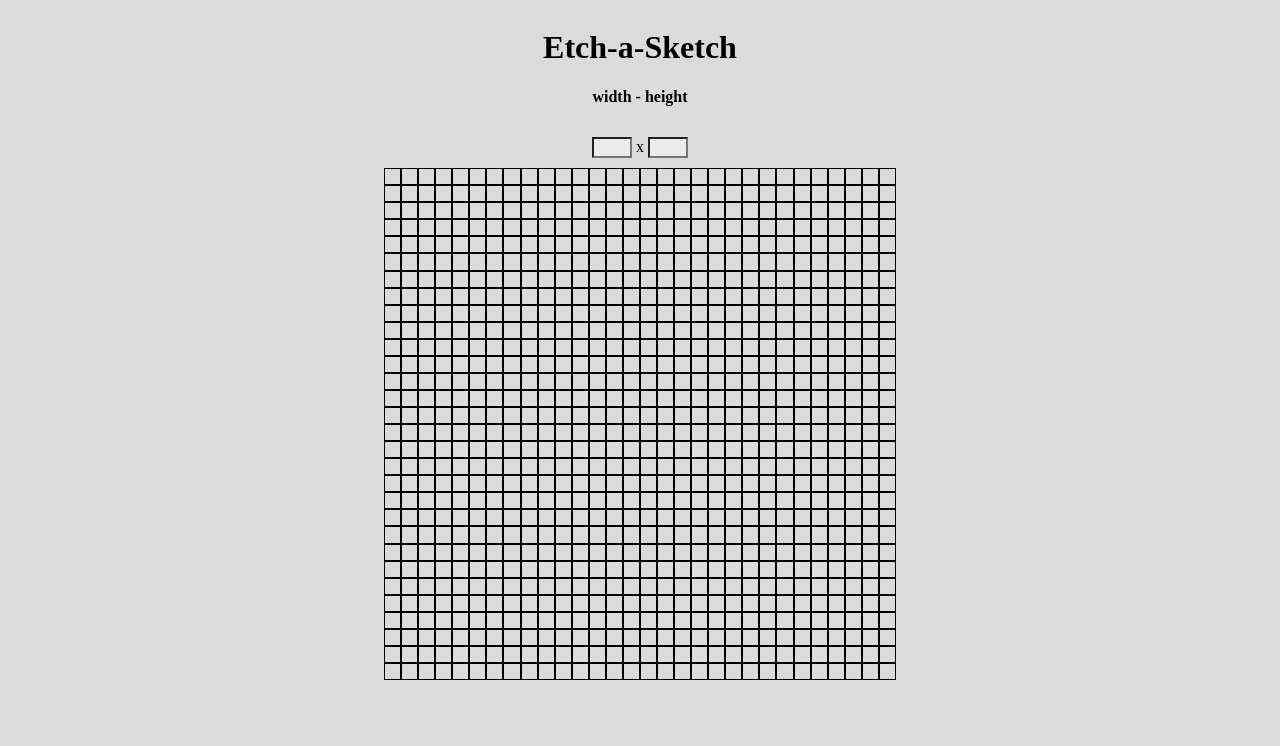
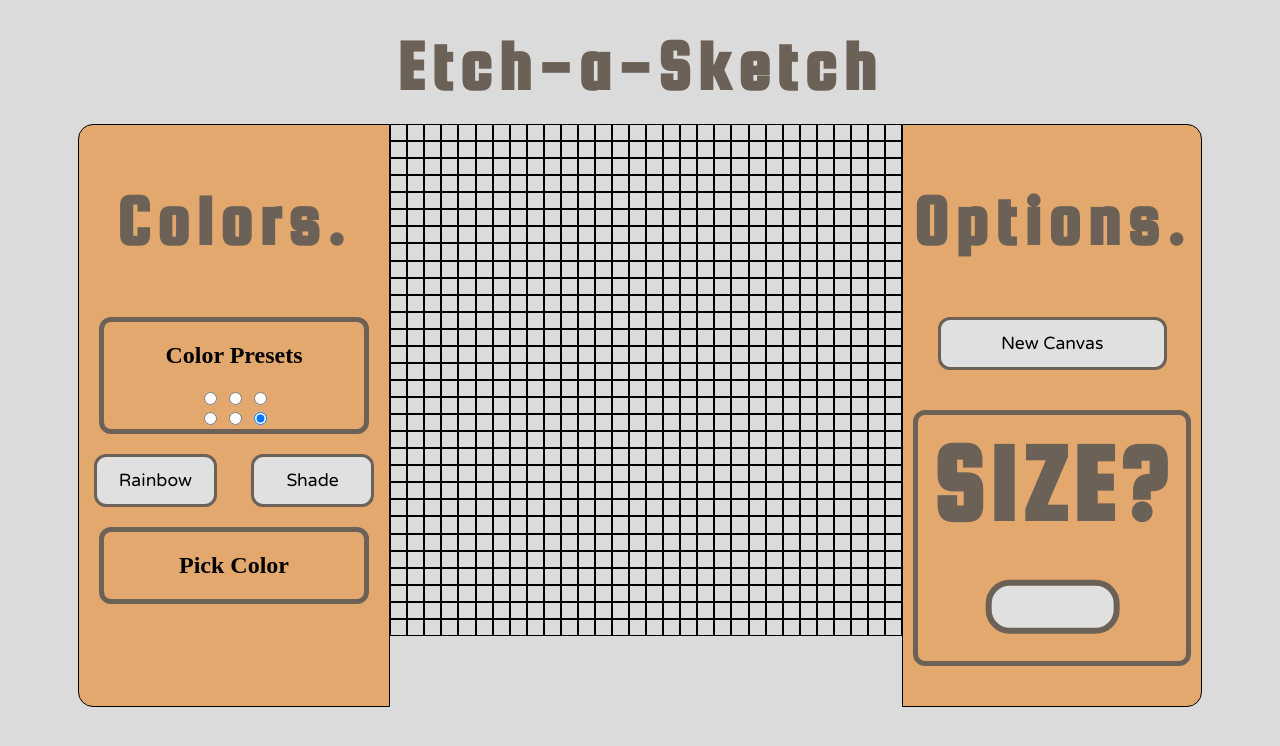
Before and after one commit to icebergHugger/etchASketch, a plain HTML site: page index.html in a window 1280 px wide. Drawn offline with Linux system fonts and the light colour scheme.

Commit message:
added UI

```diff
--- a/index.css
+++ b/index.css
@@ -1,31 +1,118 @@
 html{
   background-color: #dbdbdb;
 }
+
+.title{
+  font-family: "squada One", helvetica, serif;
+  font-size: 4.5em;
+  letter-spacing: 0.1em;
+  padding: 10px;
+  color: #6b6157;
+}
+
+.mainTitle{
+  padding: 0;
+  margin: 20px;
+}
+
+#main {
+  display: flex;
+  justify-content: center;
+}
+
+#colorBox {
+    border: 1px black solid;
+  border-top-left-radius: 15px;
+  border-bottom-left-radius: 15px;
+  text-align: center;
+  background-color: #e3a86d;
+}
+
+#optionBox{
+  border: 1px black solid;
+  border-top-right-radius: 15px;
+  border-bottom-right-radius: 15px;
+  text-align: center;
+  background-color: #e3a86d;
+}
+
+button {
+  height: 3em;
+  width: 13em;
+  border: 3px #6b6157 solid;
+  border-radius: 12px;
+  background-color: #e0e0e0;
+  transition: 0.2s;
+  outline: none;
+  font-family: "Varela Round", sans-serif;
+  font-size: 1.1em;
+  margin: 0px 15px;
+}
+
+.buttonWidth {
+  width: 7em;
+}
+
+button:hover {
+  transform: scale(1.1);
+}
+
+button:active {
+  transform: scale(1);
+}
+
+#sizeBox {
+  margin: 40px 10px;
+  border-radius: 12px;
+  border : 5px #6b6157 solid;
+  text-align: center;
+}
+
+#sizeBox h1 {
+  font-family: "squada One", helvetica, serif;
+  color: #6b6157;
+  font-size: 7em;
+  letter-spacing: 0.05em;
+  margin: 10px 0px 50px 0px;
+}
+
+#sizeBox input{
+  border: 3px #6b6157 solid;
+  border-radius: 12px;
+  background-color: #e0e0e0;
+  outline: none;
+  transform: scale(2);
+  height: 2em;
+  width: 5em;
+  margin-bottom: 25px;
+  padding-left: 20px;
+}
+
+.colorPresets{
+  border-radius: 12px;
+  border : 5px #6b6157 solid;
+  text-align: center;
+  margin: 20px;
+  display: flex;
+  flex-direction: column;
+}
+
+.colorPickerBox {
+  margin: 20px;
+  border-radius: 12px;
+  border : 5px #6b6157 solid;
+  text-align: center;
+}
+
 #container {
-  max-width : 40vw;
-  max-height : 40vh;
+  max-width : 30vw;
   min-width: 40vw;
-  min-height: 40vh;
-  margin: 0 auto;
 }
 
 #header {
   display: flex;
   align-items : center;
   flex-direction: column;
-}
-
-input{
-  width: 40px;
-  background-color: #ebebeb;
-}
-
-form {
-  margin: 10px;
-}
-
-h4{
-  margin-top: 0;
 }
 
 .row {
@@ -39,11 +126,3 @@ h4{
 .blue{
   background-color: blue;
 }
-
-.red{
-  background-color: red;
-}
-
-.green {
-  background-color: green;
-}
--- a/index.html
+++ b/index.html
@@ -2,21 +2,75 @@
 <html>
   <head lang="en">
     <title>Sketch</title>
+    <link href="https://fonts.googleapis.com/css?family=Squada+One|Varela+Round&display=swap"
+    rel="stylesheet">
     <link rel="stylesheet" href="index.css">
   </head>
   <body>
     <div id="header">
-      <h1>Etch-a-Sketch</h1>
-      <h4>width - height</h4>
-      <div class="sizeInput">
-        <form>
-          <input type="text" name="width">
-          <label>x</label>
-          <input type="text" name="height">
-        </form>
+      <h1 class="title mainTitle">Etch-a-Sketch</h1>
+    </div>
+    <div id="main">
+      <div id="colorBox">
+        <h1 class="title">Colors.</h2>
+        <div class="colorPresets">
+          <h2>Color Presets</h2>
+          <div id="colorRow_1">
+            <label class="radioContainer">
+              <input type="radio" checked="checked" name="color" value="blue"
+              style="background-color:blue">
+              <span class="checkmark"></span>
+            </label>
+            <label class="radioContainer">
+              <input type="radio" checked="checked" name="color" value="red"
+              style="background-color:red">
+              <span class="checkmark"></span>
+            </label>
+            <label class="radioContainer">
+              <input type="radio" checked="checked" name="color" value="green"
+              style="background-color:green">
+              <span class="checkmark"></span>
+            </label>
+          </div>
+          <div id="colorRow_2">
+            <label class="radioContainer">
+              <input type="radio" checked="checked" name="color" value="black"
+              style="background-color:black">
+              <span class="checkmark"></span>
+            </label>
+            <label class="radioContainer">
+              <input type="radio" checked="checked" name="color" value="purple"
+              style="background-color:purple">
+              <span class="checkmark"></span>
+            </label>
+            <label class="radioContainer">
+              <input type="radio" checked="checked" name="color" value="yellow"
+              style="background-color:yellow">
+              <span class="checkmark"></span>
+            </label>
+          </div>
+        </div>
+        <div class="buttons">
+          <button class="buttonWidth" type="button">Rainbow</button>
+          <button class="buttonWidth" type="button">Shade</button>
+        </div>
+        <div class="colorPickerBox">
+          <h2>Pick Color<h2>
+        </div>
+      </div>
+      <div id="container">
+      </div>
+      <div id="optionBox">
+        <h1 class="title">Options.</h1>
+        <button type="button">New Canvas</button>
+        <div id="sizeBox">
+          <h1>SIZE?</h1>
+          <form>
+            <input type="text" name="size" maxlength="3">
+          </form>
+        </div>
       </div>
     </div>
-    <div id="container">
     </div>
   </body>
   <script src="index.js"></script>
--- a/index.js
+++ b/index.js
@@ -1,6 +1,6 @@
 let gridHeight = 30;
 let gridWidth = 30;
-let color; //3 buttons on bottom that change the color
+let color;
 
 const container = document.querySelector("#container");
 createGrid();
```
